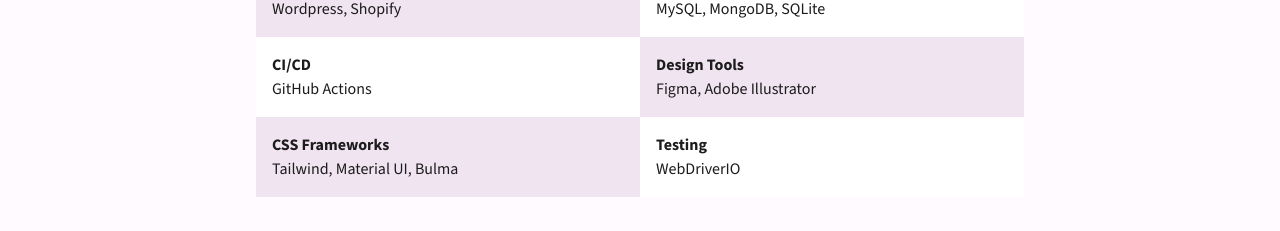
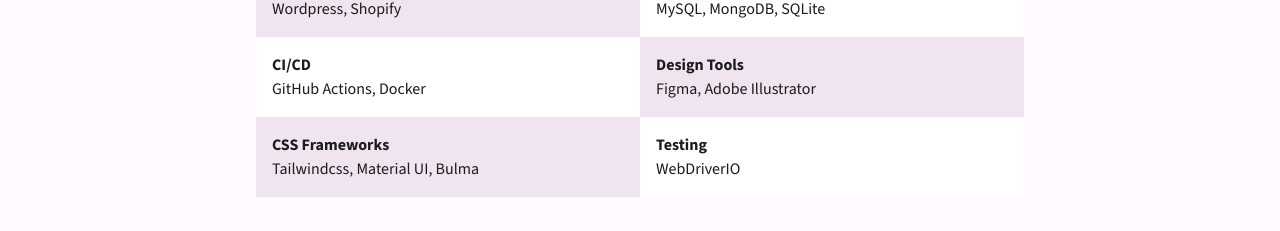
Before and after one commit to ChamikaraTDP/portfolio, a Next.js app: page /about in a window 1280 px wide. Shown: the part 1808-2039 px from the top of the page. Built offline with nearby package versions, Linux system fonts and the light colour scheme.

Commit message:
Change dp image

```diff
--- a/src/app/about/page.tsx
+++ b/src/app/about/page.tsx
@@ -33,7 +33,7 @@
     <main className="">
       <section className="relative h-[545px]">
         <Image
-          src="/images/chamikara-at-work.v01.png"
+          src="/images/chamikara-in-full-suite.png"
           quality={100}
           alt="Screenshot of my code editor"
           fill
@@ -132,7 +132,7 @@
           <div className="flex">
             <div className="p-4 basis-1/2 bg-white">
               <div className="font-bold">CI/CD</div>
-              <div>GitHub&nbsp;Actions</div>
+              <div>GitHub&nbsp;Actions, Docker</div>
             </div>
 
             <div className="p-4 basis-1/2 bg-background-secondary">
@@ -144,7 +144,7 @@
           <div className="flex">
             <div className="p-4 basis-1/2 bg-background-secondary">
               <div className="font-bold">CSS Frameworks</div>
-              <div>Tailwind, Material&nbsp;UI, Bulma</div>
+              <div>Tailwindcss, Material&nbsp;UI, Bulma</div>
             </div>
 
             <div className="p-4 basis-1/2 bg-white">
--- a/src/app/layout.tsx
+++ b/src/app/layout.tsx
@@ -51,7 +51,7 @@
                 Kiriwattuduwa, Horana, Sri Lanka
               </div>
               <div className="pt-2">
-                <a href="tel:+94719939729">Tel: +94 719939729</a>
+                <a href="tel:+94719939729">Tel: +94 741280274</a>
               </div>
               <div className="pt-2">
                 <a href="mailto:chamikaratdp@gmail.com">Email: chamikaratdp@gmail.com</a>
--- a/src/app/page.tsx
+++ b/src/app/page.tsx
@@ -59,7 +59,7 @@
     ],
     longDesc: (
       <p>
-        OnCoor Inc, know for their robust and comprehensive data management
+        OnCoor Inc, known for their robust and comprehensive data management
         platform, which offers data warehousing, validation, analytics and many
         other services. I helped them build this exact system. <br />
         <br /> This was a long-term project. I spent 18 months working full time
@@ -238,9 +238,7 @@
 
           <div className="flex justify-center">
             <h3 className="text-lg md:text-2xl font-semibold my-5 w-4/5 lg:w-3/5 2xl:w-1/2">
-              Hi, I&apos;m a freelance software developer, creating meaningful
-              solutions that help businesses to drive their business efforts
-              forward.
+             Software Engineer | Building scalable solutions that accelerate business growth
             </h3>
           </div>
 
```
Also changed, not shown: 1 other file (tests, documents, lock files or other folders).
